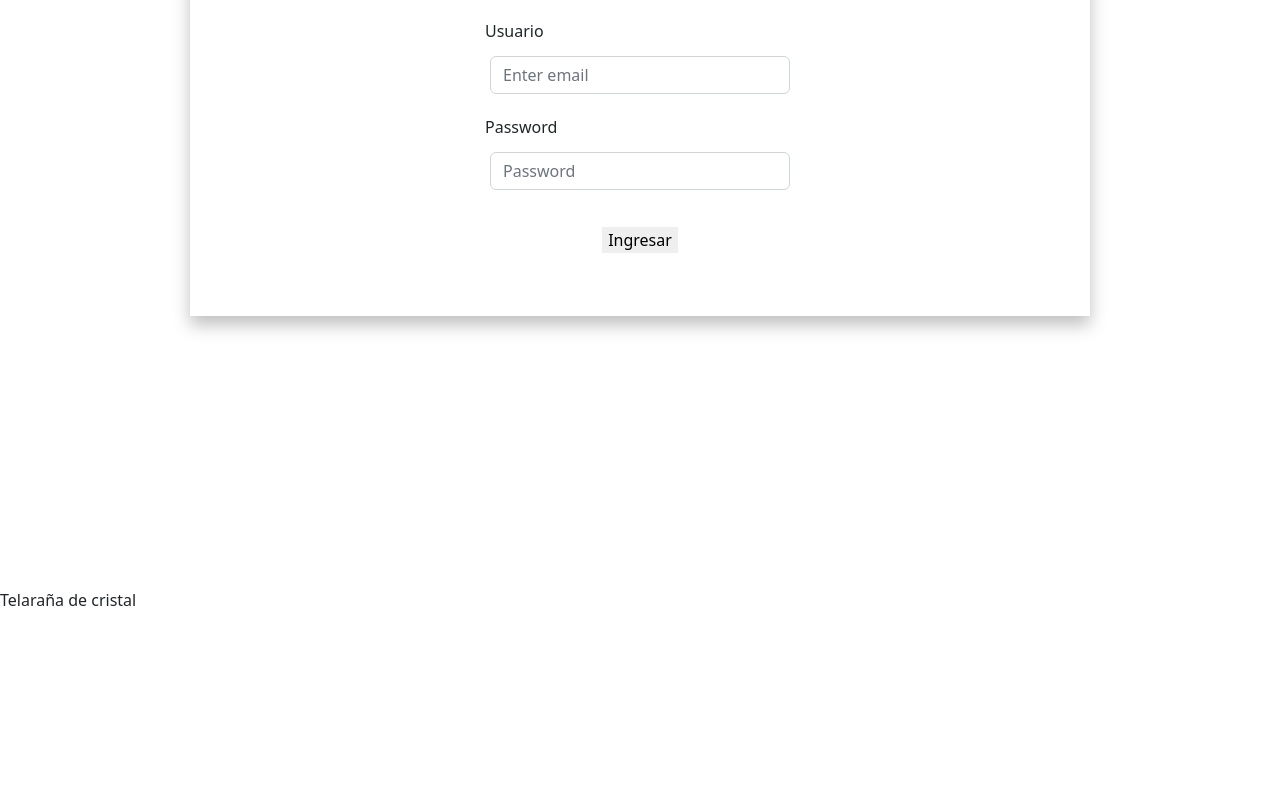
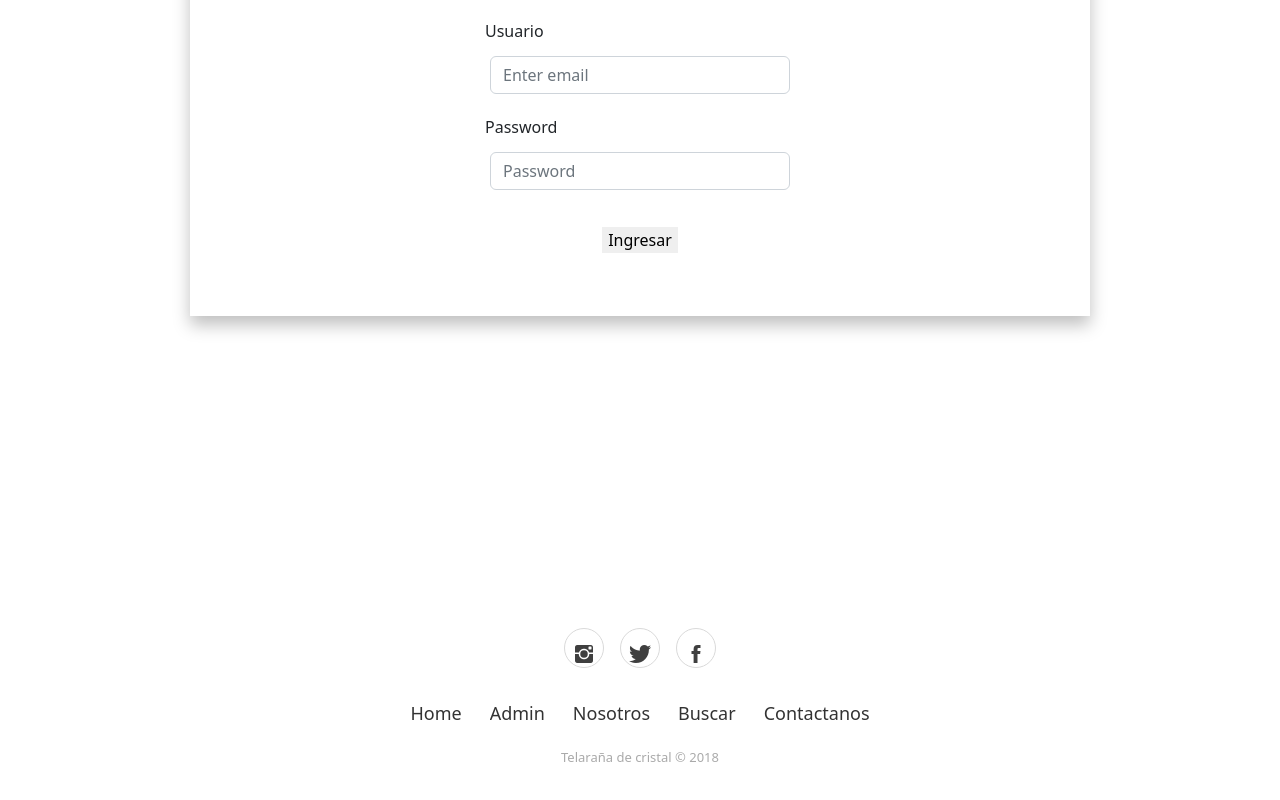
Before and after one commit to Berneta1/Proyecto-final-TC, a React (Vite) app: page /login in a window 1280 px wide. Shown: the part 316-1116 px from the top of the page. Before the commit the page ends 944 px from the top, so only its background shows below. Built offline with nearby package versions, Linux system fonts and the light colour scheme; the HTML template or start-up script is replaced by a standard one; a web font is replaced by a local one.

Commit message:
Css, footer detalles

```diff
--- a/index.html
+++ b/index.html
@@ -5,11 +5,14 @@
     <link rel="icon" type="image/svg+xml" href="/vite.svg" />
     <meta name="viewport" content="width=device-width, initial-scale=1.0" />
     <script src="https://kit.fontawesome.com/f5e6bf17f5.js" crossorigin="anonymous"></script>
+    <link rel="stylesheet" href="https://cdnjs.cloudflare.com/ajax/libs/twitter-bootstrap/4.1.3/css/bootstrap.min.css">
+    <link rel="stylesheet" href="https://cdnjs.cloudflare.com/ajax/libs/ionicons/2.0.1/css/ionicons.min.css">
     <title>Telaraña de cristal</title>
   </head>
   <body>
     <div id="root"></div>
     <script type="module" src="/src/main.jsx"></script>
-
+    <script src="https://cdnjs.cloudflare.com/ajax/libs/jquery/3.2.1/jquery.min.js"></script>
+    <script src="https://cdnjs.cloudflare.com/ajax/libs/twitter-bootstrap/4.1.3/js/bootstrap.bundle.min.js"></script>
   </body>
 </html>
--- a/src/App.css
+++ b/src/App.css
@@ -1,4 +1,4 @@
-.navbar > .container-fluid {
+.navbar>.container-fluid {
   display: flex;
   flex-direction: row-reverse;
   background-color: rgb(255, 255, 255);
@@ -57,7 +57,7 @@
   margin: 20rem auto;
 }
 
-
+/* Efectos hover fotos */
 #cf {
   position: relative;
   height: 400px;
@@ -83,6 +83,8 @@
   opacity: 0;
 }
 
+
+/* Efectos botones */
 button {
   position: relative;
   border: none;
@@ -118,7 +120,7 @@ button:hover {
   border: 0;
 }
 
- .carrito{
+.carrito {
   margin-top: 300px;
 }
 
@@ -134,6 +136,7 @@ button:hover {
   justify-content: center;
 }
 
+/* Efecto buscador */
 .search-box {
   position: relative;
   top: 50%;
@@ -199,3 +202,105 @@ button:hover {
   background: #988088;
   color: white;
 }
+
+/* Estilo links Navbar */
+
+a {
+  background-image: linear-gradient(to right,
+      #988088,
+      #988088 50%,
+      #000 50%);
+  background-size: 200% 100%;
+  background-position: -100%;
+  display: inline-block;
+  padding: 5px 0;
+  position: relative;
+  -webkit-background-clip: text;
+  -webkit-text-fill-color: transparent;
+  transition: all 0.3s ease-in-out;
+}
+
+.justify-content-end{
+  width: 160px;
+
+}
+a:before {
+  content: '';
+  background: #988088;
+  display: block;
+  position: absolute;
+  bottom: -3px;
+  left: 0;
+  width: 0;
+  height: 3px;
+  transition: all 0.3s ease-in-out;
+}
+
+a:hover {
+  background-position: 0;
+}
+
+a:hover::before {
+  width: 100%;
+}
+
+/* FOOTER */
+.footer-basic {
+  padding:40px 0;
+  background-color:#ffffff;
+  color:#4b4c4d;
+}
+
+.footer-basic ul {
+  padding:0;
+  list-style:none;
+  text-align:center;
+  font-size:18px;
+  line-height:1.6;
+  margin-bottom:0;
+}
+
+.footer-basic li {
+  padding:0 10px;
+}
+
+.footer-basic ul a {
+  color:inherit;
+  text-decoration:none;
+  opacity:0.8;
+}
+
+.footer-basic ul a:hover {
+  opacity:1;
+}
+
+.footer-basic .social {
+  text-align:center;
+  padding-bottom:25px;
+}
+
+.footer-basic .social > a {
+  font-size:24px;
+  width:40px;
+  height:40px;
+  line-height:40px;
+  display:inline-block;
+  text-align:center;
+  border-radius:50%;
+  border:1px solid #ccc;
+  margin:0 8px;
+  color:inherit;
+  opacity:0.75;
+}
+
+.footer-basic .social > a:hover {
+  opacity:0.9;
+}
+
+.footer-basic .copyright {
+  margin-top:15px;
+  text-align:center;
+  font-size:13px;
+  color:#aaa;
+  margin-bottom:0;
+}
--- a/src/assets/styles/detail.css
+++ b/src/assets/styles/detail.css
@@ -32,6 +32,10 @@
     text-align: center;
 }
 
+.productinfo{
+    margin-left: 75px;
+}
+
 .comprar button {
     width: 10rem;
     height: 3rem;
--- a/src/assets/styles/home.css
+++ b/src/assets/styles/home.css
@@ -1,19 +1,37 @@
 .home-img {
-  background-image: url("/images/otras/img de fondo.jpeg");
+  background-image: url("https://images.unsplash.com/photo-1479646398076-8f15c2e587a7?ixlib=rb-4.0.3&ixid=MnwxMjA3fDB8MHxwaG90by1wYWdlfHx8fGVufDB8fHx8&auto=format&fit=crop&w=2072&q=80");
   background-repeat: no-repeat;
   background-size: cover;
-  background-position: right 0 top 74%;
-  height: 46rem;
+  background-position: right 0 top 26%;
+  height: 33rem;
   margin-top: 215px;
 }
 
 .home-img .text-box {
   color: rgb(255, 255, 255);
   text-align: center;
+  justify-content: center;
+  padding-top: 4rem;
+}
+
+.text-box h3{
+  margin-top: 20px;
+
+}
+
+.subtitle{
+  text-align: center;
+  margin-top: 30px;
+  color: #2c2c2c;
+    background-color: #e9e2e2;
+    letter-spacing: .05em;
+    text-shadow:
+      4px 4px 0px #d5d5d5,
+      2px 4px 0px rgba(0, 0, 0, 0.2);
 }
 
 .home-img h1 {
-  text-shadow: 1px 1px 2px #988088, 0 0 25px black, 0 0 5px black;
+  text-shadow: 1px 1px 2px #988088, 0 0 25px rgb(243, 243, 243), 0 0 5px black;
 }
 
 .galeria {
--- a/src/components/Footer.jsx
+++ b/src/components/Footer.jsx
@@ -1,8 +1,20 @@
+import { Link } from "react-router-dom";
+
 const Footer = ()=> {
     return (
+        <div className="footer-basic">
         <footer>
-            <p> Telaraña de cristal</p>
+            <div className="social"><a href="https://www.instagram.com/telaranadecristal/"><i className="icon ion-social-instagram"></i></a><a href="#"><i className="icon ion-social-twitter"></i></a><a href="#"><i className="icon ion-social-facebook"></i></a></div>
+            <ul className="list-inline">
+                <li className="list-inline-item"><Link to="/">Home</Link></li>
+                <li className="list-inline-item"><Link to="/login">Admin</Link></li>
+                <li className="list-inline-item"><Link to="/quienessomos">Nosotros</Link></li>
+                <li className="list-inline-item"><Link to="/buscar">Buscar</Link></li>
+                <li className="list-inline-item"><Link to="/contactanos">Contactanos</Link></li>
+            </ul>
+            <p className="copyright">Telaraña de cristal © 2018</p>
         </footer>
+        </div>
     )
 }
 
--- a/src/views/Bordados.jsx
+++ b/src/views/Bordados.jsx
@@ -41,7 +41,9 @@ const sortData = (data) => {
           <option value="asc">Ordenar A-Z</option>
           <option value="desc">Ordenar Z-A</option>
         </select>
-
+        <div className="subtitle">
+                    <h2>Bordados</h2>
+                </div>
         <div className="galeria grid-columns-4 p-3">
           {data.map((bordado) => {
             return (
--- a/src/views/Buscar.jsx
+++ b/src/views/Buscar.jsx
@@ -6,7 +6,7 @@ import { useNavigate } from "react-router-dom";
 
 const Busqueda = () => {
   const { todos } = useContext(Context); // data para filtrar
-  const [value, setValue] = useState(""); // data string ingresada por imput
+  const [value, setValue] = useState("-"); // data string ingresada por imput
   const [result, setResult] = useState([]); // resultado de la busqueda en array
 
   const navigate = useNavigate();
@@ -15,7 +15,8 @@ const Busqueda = () => {
     return lowerCase.replaceAll(" ", "-");
   };
   useEffect(() => {
-    filterData();
+    if (value==""){setValue ("-")}
+    else {filterData()}
   }, [value]);
 
   const filterData = () => {
--- a/src/views/CasaPajaros.jsx
+++ b/src/views/CasaPajaros.jsx
@@ -41,7 +41,9 @@ const CasaPajaros = () => {
           <option value="asc">Ordenar A-Z</option>
           <option value="desc">Ordenar Z-A</option>
         </select>
-
+        <div className="subtitle">
+                    <h2>Casas nido</h2>
+                </div>
         <div className="galeria grid-columns-4 p-3">
           {data.map((casa) => {
             return (
--- a/src/views/Home.jsx
+++ b/src/views/Home.jsx
@@ -18,12 +18,16 @@ const Home = () => {
         <main>
             <div className="home-img">
                 <div className="text-box">
-                    <h1>Arte hecho con amor</h1>
-                    <h3> Productos Unicos y con una exclusividad que personaliza tu espacio</h3>
+                    <h1 className="display-1 fw-bold my-5">Arte hecho con amor</h1>
+                    <h3 className="my-5"> Productos Unicos y con la exclusividad que personaliza tu espacio</h3>
                 </div>
 
             </div>
+            <div className="subtitle">
+                    <h2>Casas nido</h2>
+                </div>
             <div className="galeria grid-columns-4 p-3">
+
                 {
                     casas.slice(0,4).map((casa) => {
                         return (
@@ -35,13 +39,16 @@ const Home = () => {
                                     </div>
                                 <div className="card-detail">
                                     <h4>{casa.name}</h4>
-                                    <p>${formatPrice(casa.price)}</p>
+                                    <p className="price">${formatPrice(casa.price)}</p>
                                 </div>
                             </div>
                         )
                     }
                     )}
             </div>
+            <div className="subtitle">
+                    <h2>Lamparas</h2>
+                </div>
             <div className="galeria grid-columns-4 p-3">
                 {
                     lamparas.slice(0,4).map((lampara) => {
@@ -61,6 +68,9 @@ const Home = () => {
                     }
                     )}
             </div>
+            <div className="subtitle">
+                    <h2>Bordados</h2>
+                </div>
             <div className="galeria grid-columns-4 p-3">
                 {
                     bordados.slice(0,4).map((bordado) => {
--- a/src/views/Lamparas.jsx
+++ b/src/views/Lamparas.jsx
@@ -41,6 +41,9 @@ const Lamparas = () => {
                     <option value="asc">Ordenar A-Z</option>
                     <option value="desc">Ordenar Z-A</option>
                 </select>
+                <div className="subtitle">
+                    <h2>Lamparas</h2>
+                </div>
                 <div className="galeria grid-columns-4 p-3">
                     {
                         lamparas.map((lampara) => {
```
Lines whose indentation alone changed are shown as unchanged.
